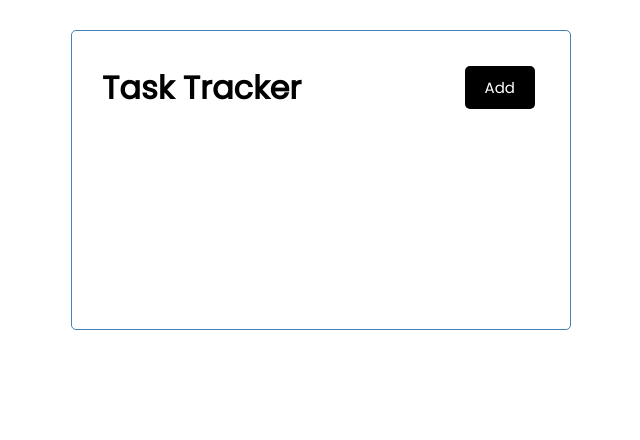
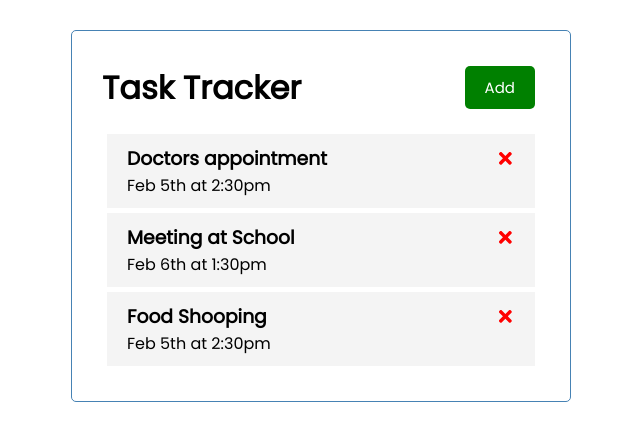
Before and after one commit to user-lu/Task-Tracker, a React (Create React App) app in the folder react-task-tracker/: page / in a window 1280 px wide. Shown: the top 440 px of the page, without its empty margins (319-959 px from the left). Built offline with nearby package versions, Linux system fonts and the light colour scheme.

Commit message:
worked on add button, added data to tasks, added delete function

```diff
--- a/react-task-tracker/package.json
+++ b/react-task-tracker/package.json
@@ -8,6 +8,7 @@
     "@testing-library/user-event": "^13.5.0",
     "react": "^18.2.0",
     "react-dom": "^18.2.0",
+    "react-icons": "^4.7.1",
     "react-scripts": "5.0.1",
     "web-vitals": "^2.1.4"
   },
--- a/react-task-tracker/src/App.js
+++ b/react-task-tracker/src/App.js
@@ -1,9 +1,42 @@
+import React, { useState } from 'react'
 import Header from "./components/Header";
+import Tasks from "./components/Tasks";
 
 function App() {
+  const [tasks, setTasks] = useState([
+    {
+      id: 1,
+      text: 'Doctors appointment',
+      day: 'Feb 5th at 2:30pm',
+      reminder: 'true',
+    },
+    {
+      id: 2,
+      text: 'Meeting at School',
+      day: 'Feb 6th at 1:30pm',
+      reminder: 'true',
+    },
+    {
+      id: 3,
+      text: 'Food Shooping',
+      day: 'Feb 5th at 2:30pm',
+      reminder: 'false',
+    },
+  ])
+
+  const deleteTask = (id) => {
+    setTasks(tasks.filter((task) => task.id !== id))
+  }
+
+  const toggleReminder = (id) => {
+    setTasks(tasks.map((task) => task.id === id ? {...task, reminder: !task.reminder} : task))
+  }
+
   return (
     <div className="container">
       <Header />
+      {tasks.length > 0 ? <Tasks tasks={tasks} onDelete={deleteTask} onToggle={toggleReminder} />
+        : 'No Task to Show!'}
     </div>
   );
 }
--- /dev/null
+++ b/react-task-tracker/src/components/Button.js
@@ -0,0 +1,14 @@
+import React from 'react'
+
+const Button = ({ color, text, onClick }) => {
+  return (
+    <button
+      onClick={onClick}
+      style={{ backgroundColor: color }}
+      className='btn'>
+      {text}
+    </button>
+  )
+}
+
+export default Button
--- a/react-task-tracker/src/components/Header.js
+++ b/react-task-tracker/src/components/Header.js
@@ -1,10 +1,15 @@
 import React from 'react'
+import Button from './Button'
 
 const Header = () => {
+  const onClick = () => {
+    console.log('Click');
+  }
+
   return (
     <header className='header'>
-        <h1>Task Tracker</h1>
-        <button className='btn'>Add</button>
+      <h1>Task Tracker</h1>
+      <Button color="green" text="Add" onClick={onClick} />
     </header>
   )
 }
--- /dev/null
+++ b/react-task-tracker/src/components/Task.js
@@ -0,0 +1,19 @@
+import React from 'react'
+import { FaTimes } from 'react-icons/fa'
+
+const Task = ({ task, onDelete, onToggle }) => {
+    return (
+        <div className='task' onDoubleClick={() => onToggle(task.id)}>
+            <h3>{task.text} <FaTimes style={{
+                color: 'red',
+                cursor: 'pointer'
+            }}
+                onClick={() => onDelete(task.id)}
+            />
+            </h3>
+            <p>{task.day}</p>
+        </div>
+    )
+}
+
+export default Task
--- /dev/null
+++ b/react-task-tracker/src/components/Tasks.js
@@ -0,0 +1,14 @@
+import Task from "./Task"
+
+const Tasks = ({ tasks, onDelete, onToggle }) => {
+
+    return (
+        <>
+            {tasks.map((task) => (
+            <Task key={task.id} task={task} onDelete={onDelete} onToggle={onToggle}/>
+            ))}
+        </>
+    )
+}
+
+export default Tasks
```
Also changed, not shown: 1 other file (tests, documents, lock files or other folders).
